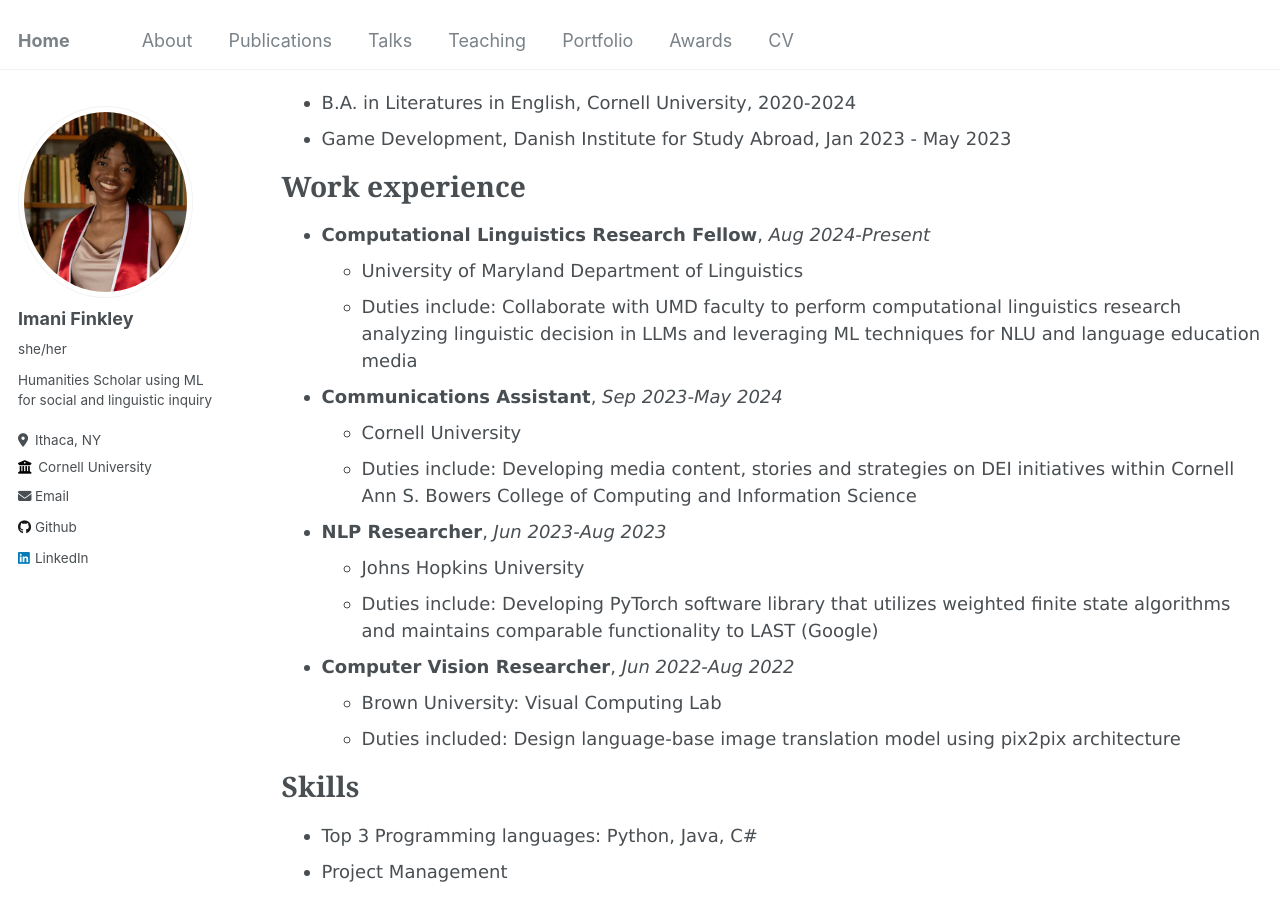
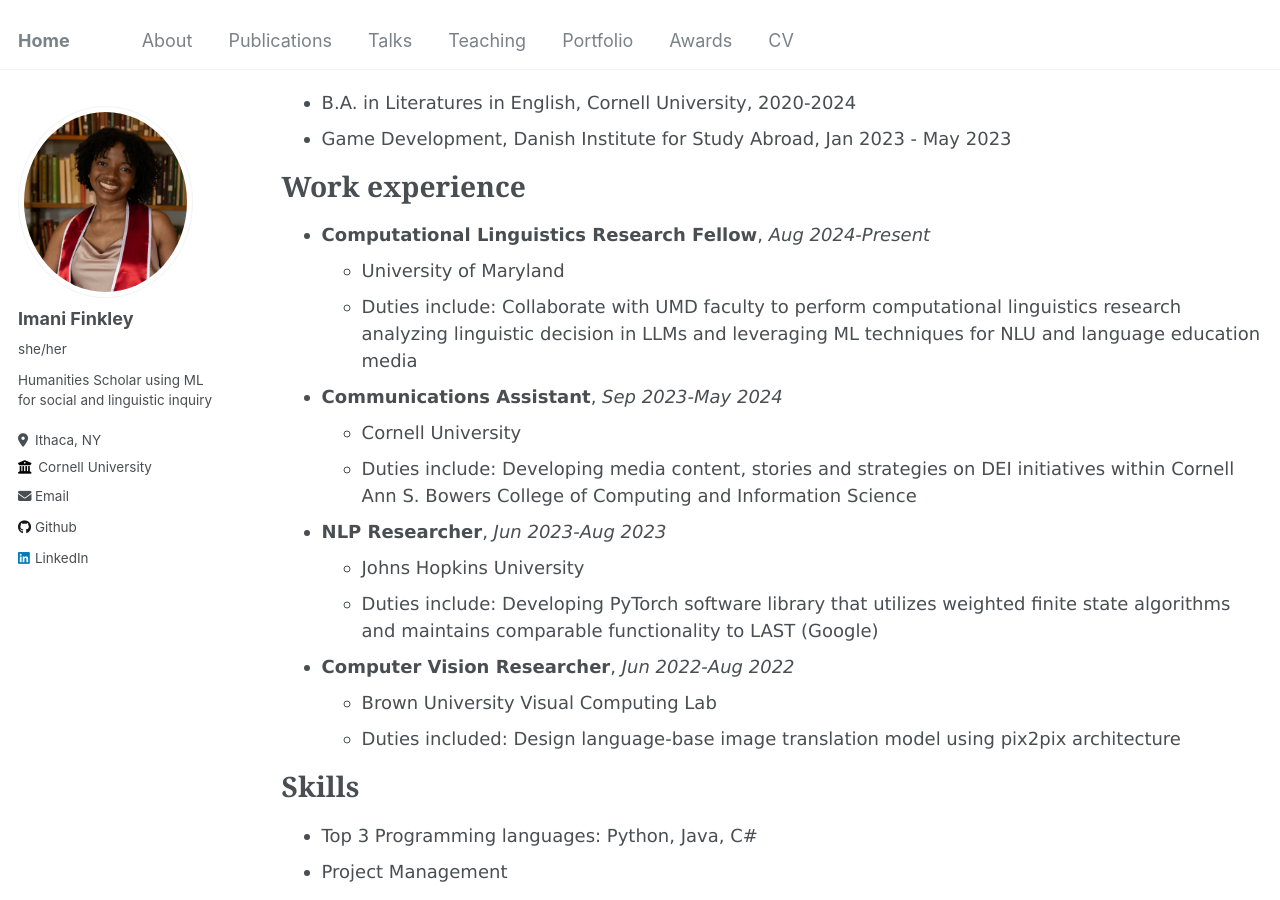
Before and after one commit to imanif/imanif.github.io, a Jekyll site: the page built from _pages/cv.md, in a window 1280 px wide and 900 px high, scrolled down 216 px. Built offline with Jekyll 4.4.1, drawn with Linux system fonts in a browser that asks for light colours.

Commit message:
edit cv page

```diff
--- a/_pages/cv.md
+++ b/_pages/cv.md
@@ -23,7 +23,7 @@ Education
 Work experience
 ======
 * **Computational Linguistics Research Fellow**, *Aug 2024-Present*
-  * University of Maryland Department of Linguistics
+  * University of Maryland
   * Duties include: Collaborate with UMD faculty to perform computational linguistics research analyzing linguistic decision in LLMs and leveraging ML techniques for NLU and language education media
 
 * **Communications Assistant**, *Sep 2023-May 2024*
@@ -35,7 +35,7 @@ Work experience
   * Duties include: Developing PyTorch software library that utilizes weighted finite state algorithms and maintains comparable functionality to LAST (Google)
 
 * **Computer Vision Researcher**, *Jun 2022-Aug 2022*
-  * Brown University: Visual Computing Lab
+  * Brown University Visual Computing Lab
   * Duties included: Design language-base image translation model using pix2pix architecture
 
 Skills
```
